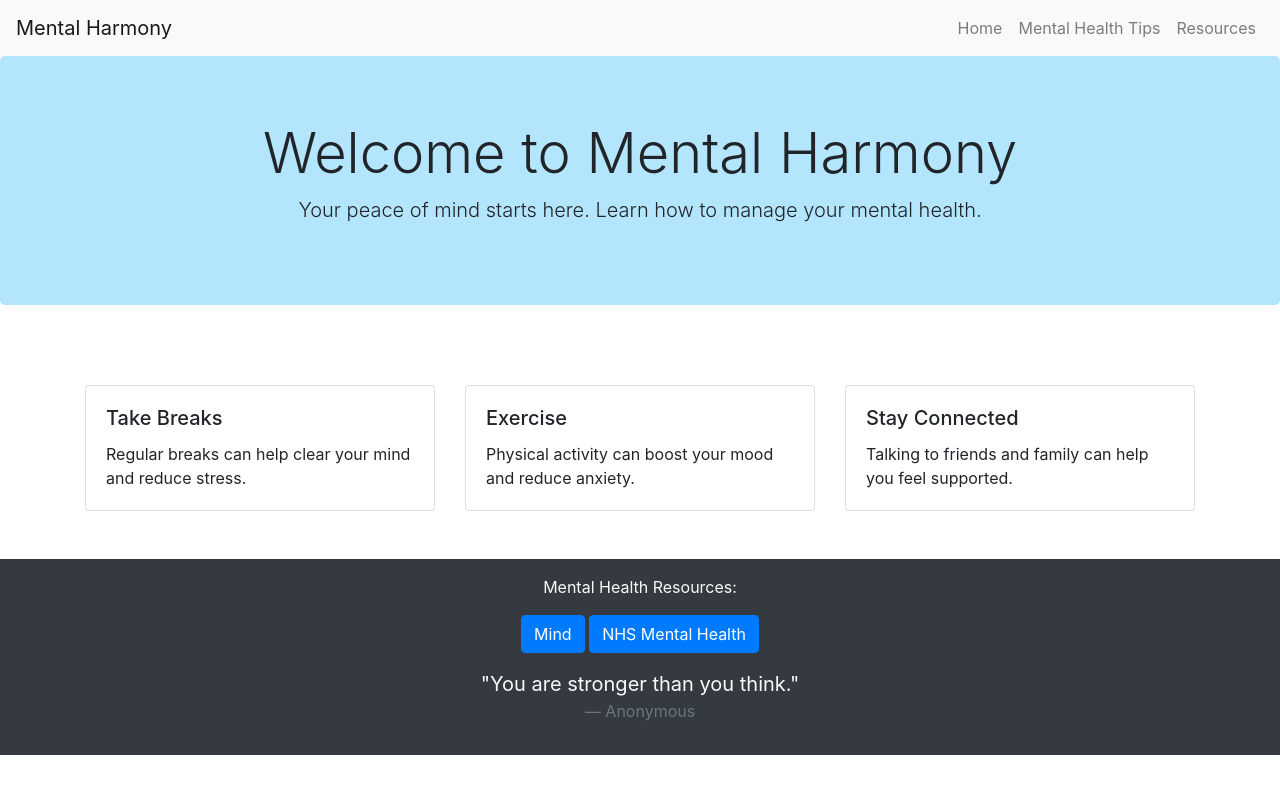
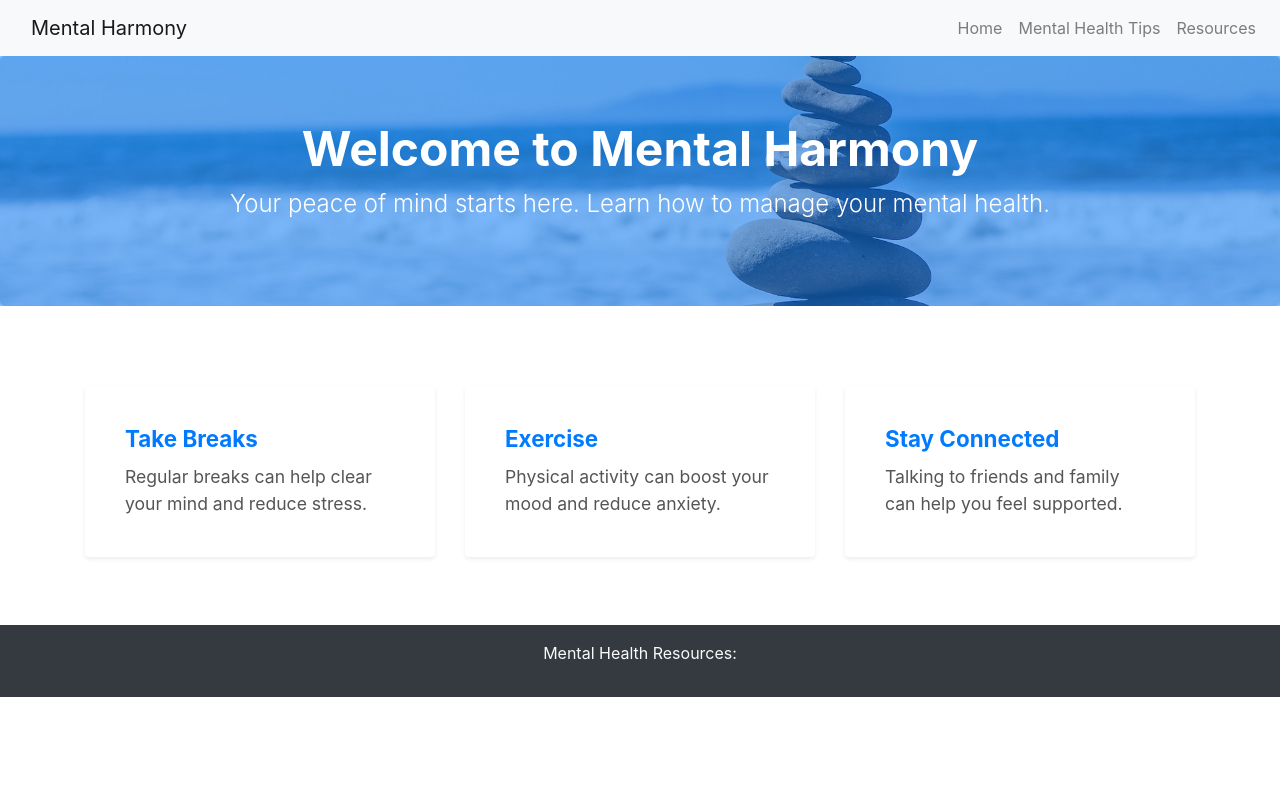
Before and after one commit to deonmoodley/mental-harmony, a plain HTML site: page indext.html in a window 1280 px wide. Drawn offline with nearby package versions, Linux system fonts and the light colour scheme; a web font is replaced by a local one.

Commit message:
Add hero image and style

```diff
--- a/assets/css/styles.css
+++ b/assets/css/styles.css
@@ -1,48 +1,160 @@
-/* Global font family for the entire page */
+/* --- Global Styles --- */
+
+/* Apply a simple and clean font for the body */
 body {
     font-family: 'Open Sans', Arial, sans-serif;
+    background-color: #f5f5f5; /* Light background for a calming feel */
+    margin: 0;
+    padding: 0;
 }
 
-  /* Custom font for all headings (h1, h2, h3) */
-  h1, h2, h3 {
+/* Set a decorative font for headings */
+h1,
+h2,
+h3 {
     font-family: 'Merienda One', 'Brush Script MT', cursive;
 }
 
-  /* Custom font size for the main hero section title */
-  .jumbotron h1 {
-    font-size: 3rem; /* Makes the hero section title large */
+/* --- Navigation Bar --- */
+
+/* Style the navbar with a primary blue color */
+nav {
+    background-color: #007BFF; /* Bootstrap primary blue */
 }
 
-  /* Navigation bar link styles */
-  .navbar-nav .nav-link {
-    color: #000; /* Black text for nav links */
-    padding: 10px 15px; /* Adds padding around the links */
+/* Navbar links styling with proper spacing */
+nav a {
+    color: #fff; /* White text for better contrast */
+    padding: 10px 15px; /* Spacing around links */
+    text-decoration: none; /* No underline */
 }
 
-  /* Hover effect for navigation links */
-  .navbar-nav .nav-link:hover {
-    color: #007BFF; /* Changes color to Bootstrap's primary blue when hovered */
+/* Navbar hover effects */
+nav a:hover {
+    color: #FFD700; /* Gold color on hover */
+    text-decoration: underline; /* Underline on hover for clarity */
 }
 
-  /* Margin between the cards in the tips section */
-  .card {
+/* --- Hero Section --- */
+
+/* Hero section with a calming beach background image */
+.hero {
+    background-image: url(../images/beach.jpg); /* Current beach background */
+    background-size: cover; /* Ensure the image covers the entire section */
+    background-position: center; /* Center the background image */
+    color: white; /* White text for readability */
+    text-align: center;
+    padding: 100px 20px;
+    position: relative; /* For overlay effects */
+}
+
+/* Main heading in the hero section with proper font size */
+.hero h1 {
+    font-size: 3rem;
+    font-weight: bold;
+}
+
+/* Hero paragraph with larger font size for readability */
+.hero p {
+    font-size: 1.5rem;
     margin-bottom: 20px;
 }
 
-  /* Footer styling */
-  footer {
-    background-color: #343a40; /* Dark gray background for the footer */
-    color: white; /* White text for contrast */
-    padding: 20px 0; /* Adds padding to the top and bottom */
+/* Semi-transparent overlay for better text readability */
+.hero::before {
+    content: "";
+    position: absolute;
+    top: 0;
+    left: 0;
+    width: 100%;
+    height: 100%;
+    background-color: rgba(0, 123, 255, 0.5); /* Semi-transparent blue overlay */
+    z-index: 1; /* Ensures the overlay is behind the text */
 }
 
-  /* Styles for footer buttons (resource links) */
-  footer a {
-    margin: 10px;
-    text-decoration: none; /* Removes default underline from links */
+/* Ensuring hero text stays above the overlay */
+.hero .content {
+    position: relative;
+    z-index: 2; /* Ensures the text is above the overlay */
 }
 
+/* --- Cards Section (Mental Health Tips) --- */
+
+/* Style the cards with shadow, padding, and rounded corners */
+.card {
+    transition: transform 0.2s, box-shadow 0.2s; /* Smooth transition on hover */
+    padding: 20px; /* Extra padding for spacious feel */
+    background-color: #fff; /* White background for contrast */
+    border-radius: 15px; /* Soft rounded corners */
+    box-shadow: 0 4px 8px rgba(0, 0, 0, 0.1); /* Soft shadow */
+    margin-bottom: 20px; /* Space between cards */
+}
+
+/* Card hover effect to enlarge and deepen the shadow */
+.card:hover {
+    transform: scale(1.05); /* Slightly enlarge on hover */
+    box-shadow: 0 8px 16px rgba(0, 0, 0, 0.2); /* Deepen the shadow on hover */
+}
+
+/* Style the card titles with large, clear fonts and Bootstrap blue */
+.card-title {
+    font-size: 1.4rem; /* Large, clear title */
+    color: #007BFF; /* Bootstrap primary blue for emphasis */
+    font-weight: bold; /* Make title stand out */
+}
+
+/* Softer text color for card descriptions */
+.card-text {
+    color: #555; /* Softer text color for readability */
+    font-size: 1.1rem; /* Slightly larger text */
+}
+
+/* --- Footer Section --- */
+
+/* Dark gray background for the footer */
+footer {
+    background-color: #343a40; /* Dark gray background for footer */
+    color: white;
+    padding: 20px 0;
+    text-align: center;
+}
+
+/* Gold footer links and spacing between them */
+footer a {
+    color: #FFD700; /* Gold links in footer */
+    text-decoration: none; /* No underline */
+    margin: 0 10px; /* Spacing between links */
+}
+
+/* Footer links hover effects */
 footer a:hover {
-    background-color: #0056b3; /* Darker blue background on hover */
-    color: white; /* Keeps the text white on hover */
+    color: #00bfff; /* Light blue on hover */
 }
+
+/* Footer blockquote styling for quotes */
+footer .blockquote {
+    font-size: 1.2rem;
+    font-style: italic;
+    color: #ccc; /* Lighter text for motivational quote */
+}
+
+/* --- Responsive Design --- */
+
+/* Responsive styles for smaller screens */
+@media (max-width: 768px) {
+    .card {
+        margin-bottom: 15px; /* Add more space between cards */
+    }
+
+    .hero h1 {
+        font-size: 2.5rem; /* Reduce hero heading size on smaller screens */
+    }
+
+    .card-title {
+        font-size: 1.3rem; /* Reduce title size on smaller screens */
+    }
+
+    .card-text {
+        font-size: 1rem; /* Adjust card text size for mobile */
+    }
+}
--- a/indext.html
+++ b/indext.html
@@ -10,7 +10,7 @@
     <title>Mental Harmony</title>
 
     <!-- Linking to the custom CSS file for styles -->
-    <link rel="stylesheet" href="style.css">
+    <link rel="stylesheet" href="assets/css/styles.css">
 
     <!-- Including Bootstrap 4.1.3 CSS for responsive design -->
     <link rel="stylesheet" href="https://stackpath.bootstrapcdn.com/bootstrap/4.1.3/css/bootstrap.min.css">
@@ -43,12 +43,14 @@
         </div>
     </nav>
 
-    <!-- Hero Section with Bootstrap Jumbotron -->
-    <section id="hero" class="jumbotron text-center" style="background-color: #b3e5fc;">
-        <!-- Main heading for the hero section -->
-        <h1 class="display-4">Welcome to Mental Harmony</h1>
-        <!-- Brief introductory description -->
-        <p class="lead">Your peace of mind starts here. Learn how to manage your mental health.</p>
+    <!-- Hero Section with Bootstrap Jumbotron and Background Image -->
+    <section id="hero" class="jumbotron text-center hero">
+        <div class="content">
+            <!-- Main heading for the hero section -->
+            <h1 class="display-4">Welcome to Mental Harmony</h1>
+            <!-- Brief introductory description -->
+            <p class="lead">Your peace of mind starts here. Learn how to manage your mental health.</p>
+        </div>
     </section>
 
     <!-- Mental Health Tips Section -->
@@ -56,11 +58,9 @@
         <div class="row">
             <!-- Card 1: Tip about taking breaks -->
             <div class="col-md-4">
-                <div class="card">
+                <div class="card shadow-sm border-0 rounded-lg">
                     <div class="card-body">
-                        <!-- Title of the tip -->
                         <h5 class="card-title">Take Breaks</h5>
-                        <!-- Description of the tip -->
                         <p class="card-text">Regular breaks can help clear your mind and reduce stress.</p>
                     </div>
                 </div>
@@ -68,11 +68,9 @@
 
             <!-- Card 2: Tip about exercising -->
             <div class="col-md-4">
-                <div class="card">
+                <div class="card shadow-sm border-0 rounded-lg">
                     <div class="card-body">
-                        <!-- Title of the tip -->
                         <h5 class="card-title">Exercise</h5>
-                        <!-- Description of the tip -->
                         <p class="card-text">Physical activity can boost your mood and reduce anxiety.</p>
                     </div>
                 </div>
@@ -80,11 +78,9 @@
 
             <!-- Card 3: Tip about staying connected -->
             <div class="col-md-4">
-                <div class="card">
+                <div class="card shadow-sm border-0 rounded-lg">
                     <div class="card-body">
-                        <!-- Title of the tip -->
                         <h5 class="card-title">Stay Connected</h5>
-                        <!-- Description of the tip -->
                         <p class="card-text">Talking to friends and family can help you feel supported.</p>
                     </div>
                 </div>
@@ -92,29 +88,9 @@
         </div>
     </section>
 
-
-
     <!-- Footer Section with resources and motivational quotes -->
     <footer id="resources" class="footer mt-auto py-3 bg-dark">
         <div class="container text-center text-light">
             <!-- Title for external resources section -->
             <p>Mental Health Resources:</p>
-            <!-- Links to external mental health resources, styled as Bootstrap buttons -->
-            <a href="https://www.mind.org.uk/" target="_blank" class="btn btn-primary">Mind</a>
-            <a href="https://www.nhs.uk/mental-health/" target="_blank" class="btn btn-primary">NHS Mental Health</a>
-
-            <!-- Motivational quote -->
-            <blockquote class="blockquote text-center mt-3">
-                <p class="mb-0">"You are stronger than you think."</p>
-                <footer class="blockquote-footer">Anonymous</footer>
-            </blockquote>
-        </div>
-    </footer>
-
-    <!-- Bootstrap JS and dependencies for interactivity -->
-    <script src="https://code.jquery.com/jquery-3.3.1.slim.min.js"></script>
-    <script src="https://cdnjs.cloudflare.com/ajax/libs/popper.js/1.14.3/umd/popper.min.js"></script>
-    <script src="https://stackpath.bootstrapcdn.com/bootstrap/4.1.3/js/bootstrap.min.js"></script>
-</body>
-
-</html>
+            <!-- Links
```
Also changed, not shown: assets/images/beach.jpg (added). Lines whose indentation alone changed are shown as unchanged.
